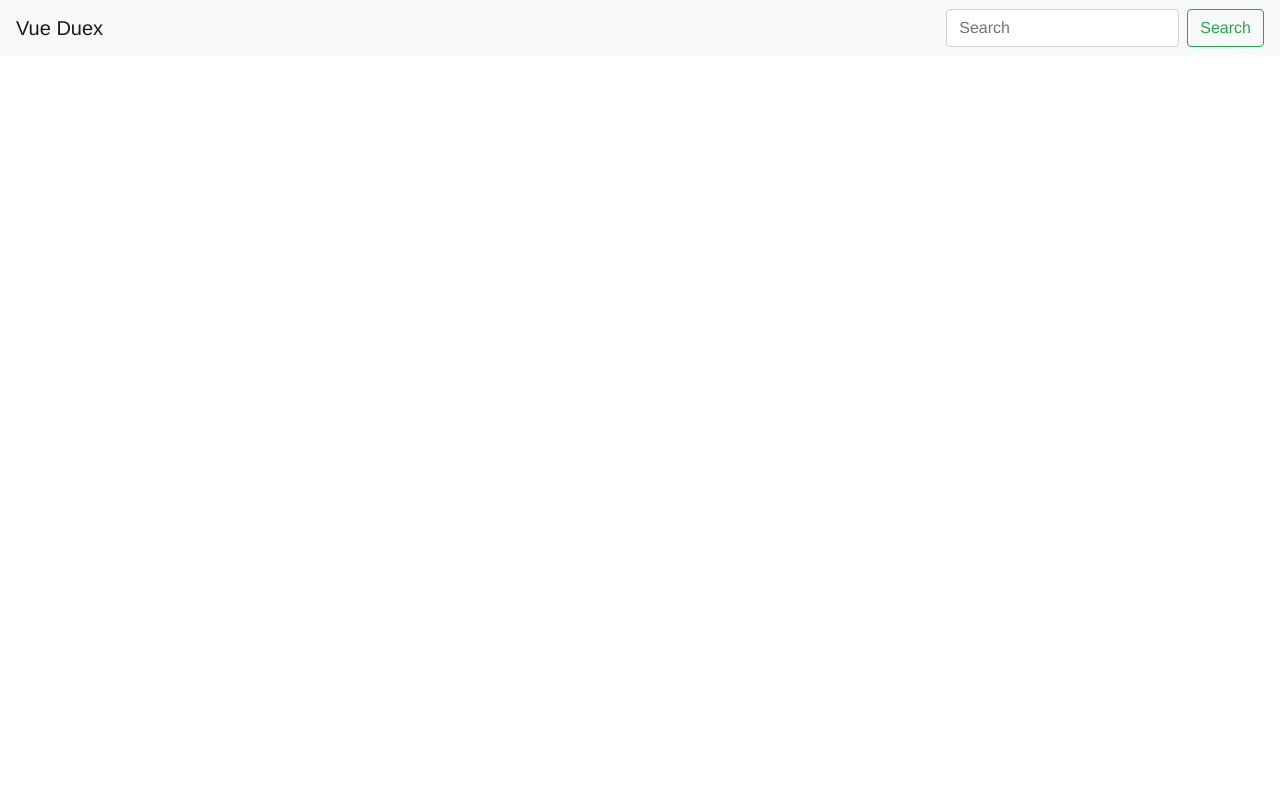
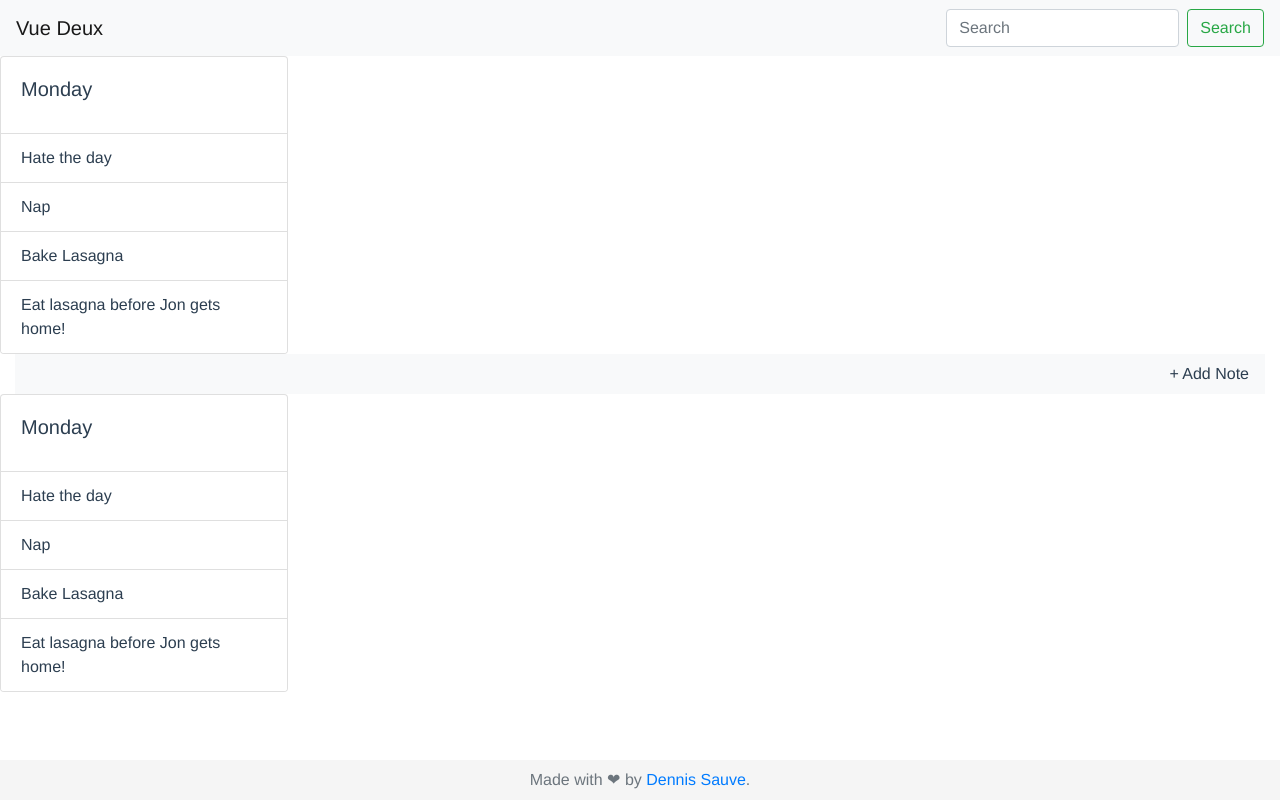
Before and after one commit to dengsauve/vuex-deux, a Vue app: page / in a window 1280 px wide. Built offline with nearby package versions, Linux system fonts and the light colour scheme.

Commit message:
Finalized initial layout

```diff
--- a/src/App.vue
+++ b/src/App.vue
@@ -1,9 +1,43 @@
 <template>
   <div id="app">
 
-    <Navigation/>
+    <Navigation title="Vue Deux" searchbar="true"/>
 
+    <div class="container-fluid">
 
+      <div class="row">
+        <div class="card" style="width: 18rem;">
+          <div class="card-body">
+            <h5 class="card-title">Monday</h5>
+          </div>
+          <ul class="list-group list-group-flush">
+            <li class="list-group-item">Hate the day</li>
+            <li class="list-group-item">Nap</li>
+            <li class="list-group-item">Bake Lasagna</li>
+            <li class="list-group-item">Eat lasagna before Jon gets home!</li>
+          </ul>
+        </div>
+      </div>
+
+      <Navigation add="true"/>
+
+      <div class="row">
+        <div class="card" style="width: 18rem;">
+          <div class="card-body">
+            <h5 class="card-title">Monday</h5>
+          </div>
+          <ul class="list-group list-group-flush">
+            <li class="list-group-item">Hate the day</li>
+            <li class="list-group-item">Nap</li>
+            <li class="list-group-item">Bake Lasagna</li>
+            <li class="list-group-item">Eat lasagna before Jon gets home!</li>
+          </ul>
+        </div>
+      </div>
+
+    </div>
+
+    <FooterBar/>
 
   </div>
 </template>
@@ -11,10 +45,11 @@
 <script>
 
 import Navigation from "@/components/Navigation";
+import FooterBar from "@/FooterBar";
 
 export default {
   name: 'App',
-  components: {Navigation}
+  components: {FooterBar, Navigation}
 }
 </script>
 
@@ -23,7 +58,7 @@ export default {
   font-family: Avenir, Helvetica, Arial, sans-serif;
   -webkit-font-smoothing: antialiased;
   -moz-osx-font-smoothing: grayscale;
-  text-align: center;
   color: #2c3e50;
 }
+
 </style>
--- /dev/null
+++ b/src/FooterBar.vue
@@ -0,0 +1,24 @@
+<template>
+  <footer class="footer">
+    <div class="container">
+      <span class="text-muted">Made with ❤ by <a href="https://twitter.com/dengsauve">Dennis Sauve</a>.</span>
+    </div>
+  </footer>
+</template>
+<script>
+export default {
+  name: 'FooterBar'
+}
+</script>
+<style>
+
+.footer {
+  position: absolute;
+  bottom: 0;
+  width: 100%;
+  height: 40px; /* Set the fixed height of the footer here */
+  line-height: 40px; /* Vertically center the text there */
+  background-color: #f5f5f5;
+  text-align: center;
+}
+</style>
--- a/src/components/Navigation.vue
+++ b/src/components/Navigation.vue
@@ -1,14 +1,20 @@
 <template>
-  <nav class="navbar navbar-light bg-light ">
-    <a class="navbar-brand">Vue Duex</a>
-    <form class="form-inline">
+  <nav class="navbar navbar-light bg-light">
+    <a class="navbar-brand">{{title}}</a>
+    <form class="form-inline" v-if="searchbar">
       <input class="form-control mr-sm-2" type="search" placeholder="Search" aria-label="Search">
       <button class="btn btn-outline-success my-2 my-sm-0" type="submit">Search</button>
     </form>
+    <a v-if="add">+ Add Note</a>
   </nav>
 </template>
 <script>
 export default {
-  name: 'Navigation'
+  name: 'Navigation',
+  props: [
+      'title',
+      'searchbar',
+      'add',
+  ]
 }
 </script>
```
